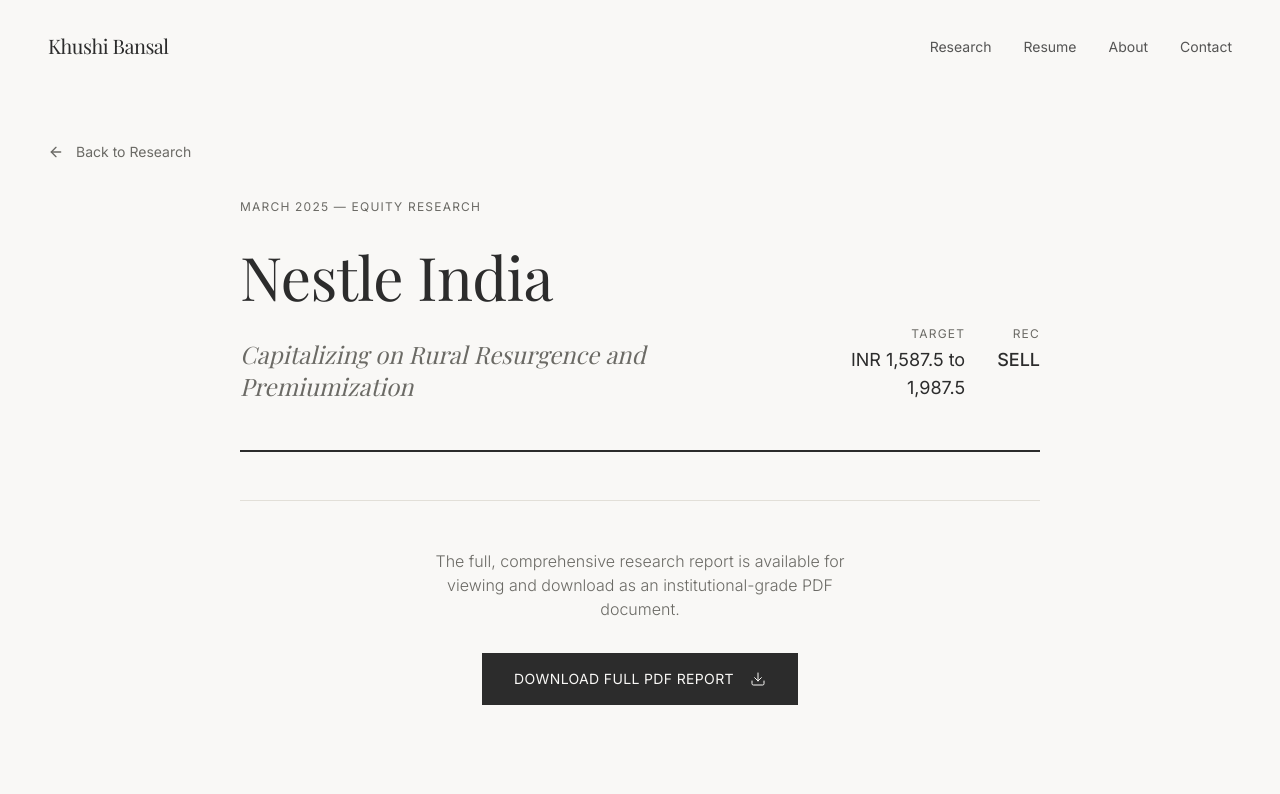
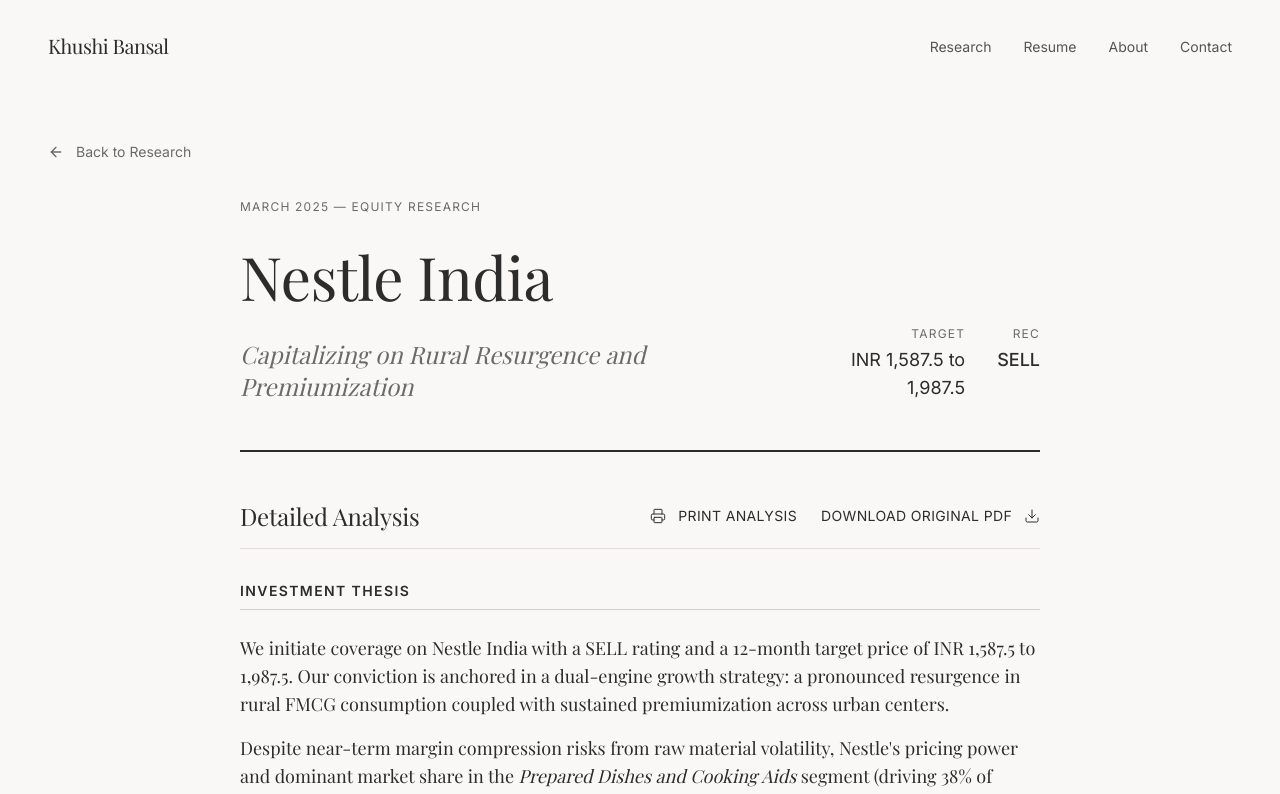
Before and after one commit to TattvaAI/khushi, a Next.js app: page /reports/nestle-india in a window 1280 px wide. Shown: the top 794 px of the page. Built offline with nearby package versions, Linux system fonts and the light colour scheme; a web font is replaced by a local one.

Commit message:
Fix Nestle report visibility and update thesis text

```diff
--- a/src/app/reports/[slug]/page.tsx
+++ b/src/app/reports/[slug]/page.tsx
@@ -14,7 +14,7 @@
       <section className="print:break-inside-avoid">
         <h3 className="font-sans text-sm uppercase tracking-widest font-semibold border-b border-border-strong pb-2 mb-6">Investment Thesis</h3>
         <p className="mb-4">
-          We initiate coverage on Nestle India with a <strong>BUY</strong> rating and a 12-month target price of <strong>INR 2,836</strong> (vs. CMP INR 2,376), implying an upside potential of ~19%. Our conviction is anchored in a dual-engine growth strategy: a pronounced resurgence in rural FMCG consumption coupled with sustained premiumization across urban centers.
+          We initiate coverage on Nestle India with a <strong>SELL</strong> rating and a 12-month target price of <strong>INR 1,587.5 to 1,987.5</strong>. Our conviction is anchored in a dual-engine growth strategy: a pronounced resurgence in rural FMCG consumption coupled with sustained premiumization across urban centers.
         </p>
         <p>
           Despite near-term margin compression risks from raw material volatility, Nestle's pricing power and dominant market share in the <em>Prepared Dishes and Cooking Aids</em> segment (driving 38% of revenue) position it favorably against domestic peers.
--- a/src/data/reports.ts
+++ b/src/data/reports.ts
@@ -18,7 +18,7 @@
     recommendation: "SELL",
     slug: "nestle-india",
     pdfPath: "/pdfs/nestle-research-report.pdf",
-    isNative: false,
+    isNative: true,
   },
   {
     title: "Waaree Energies",
```
